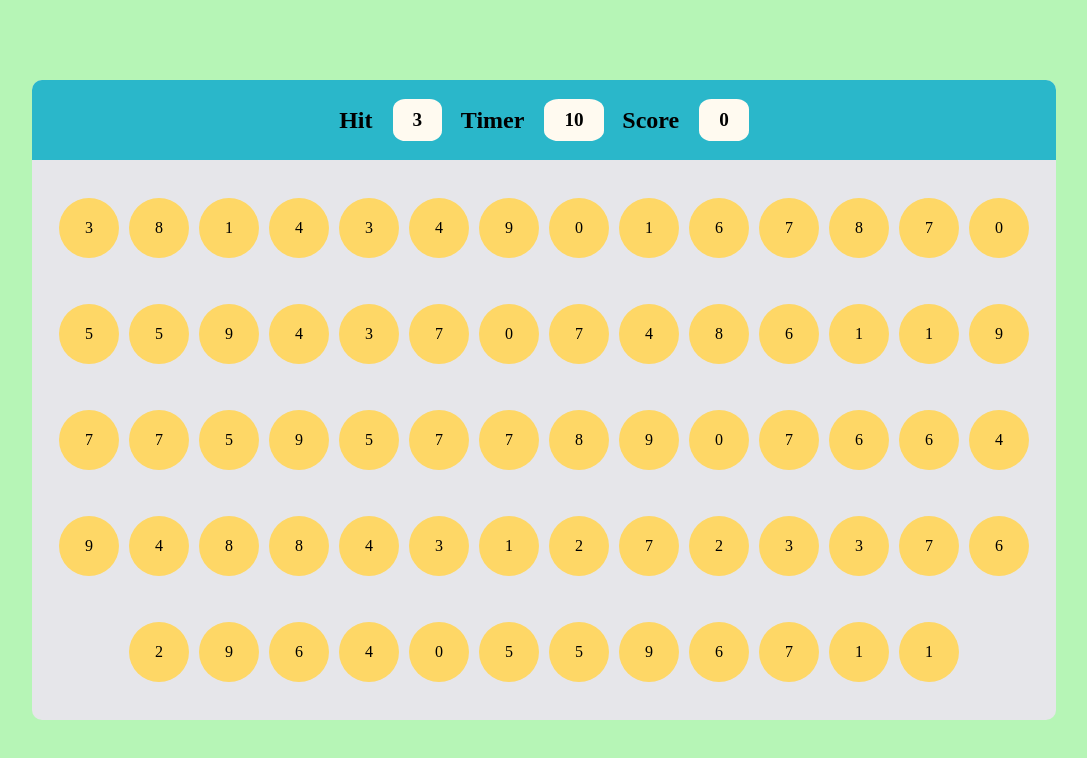
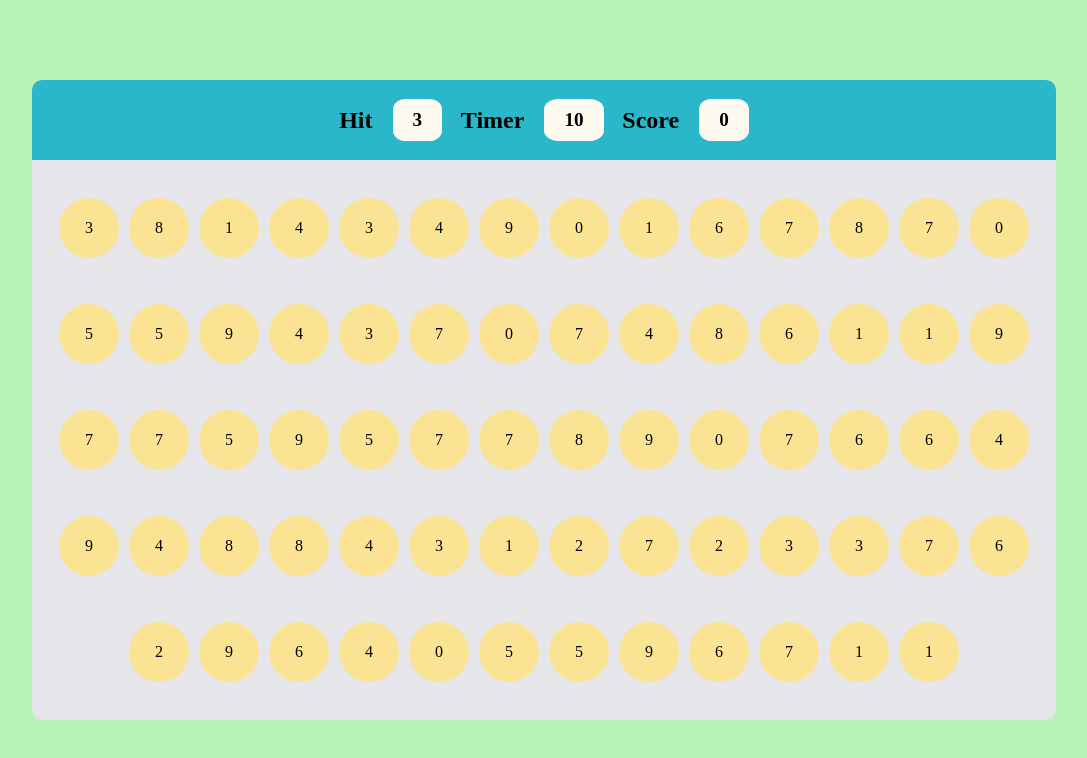
Before and after one commit to Akshat002r/Bubble_Game, a plain HTML site: page index.html in a window 1280 px wide. Shown: the whole page, without its empty margins (96-1183 px from the left). Drawn offline with Linux system fonts and the light colour scheme.

Commit message:
style.css

```diff
--- a/style.css
+++ b/style.css
@@ -71,7 +71,7 @@ html,body{
     width:60px;
     height:60px;
     border-radius: 50%;
-    background-color: #fed766;
+    background-color: #FAE392;
     justify-content: center;
     align-items: center;
     color:black;
@@ -79,5 +79,5 @@ html,body{
 
 .bubble:hover{
     cursor:pointer;
-    background-color: rgb(4, 83, 4);
+    background-color: #FBD85D;
 }
```
